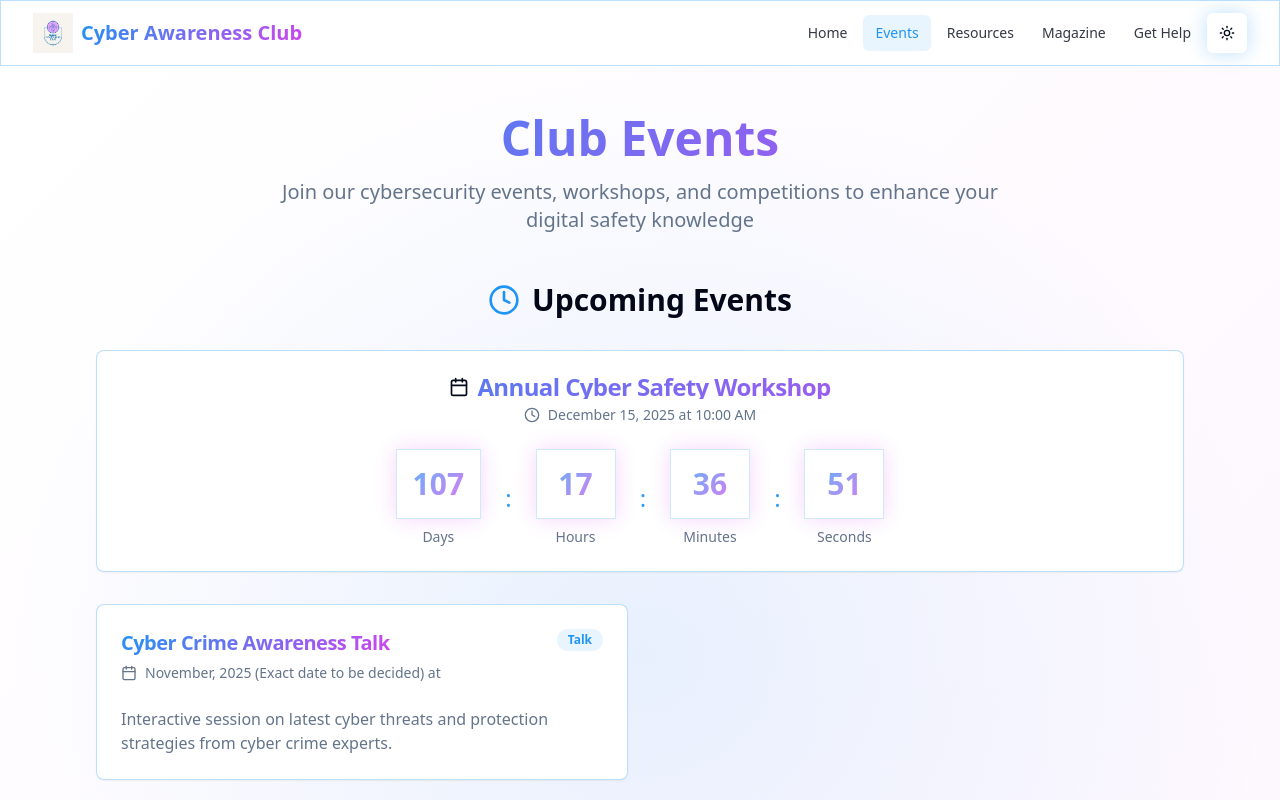
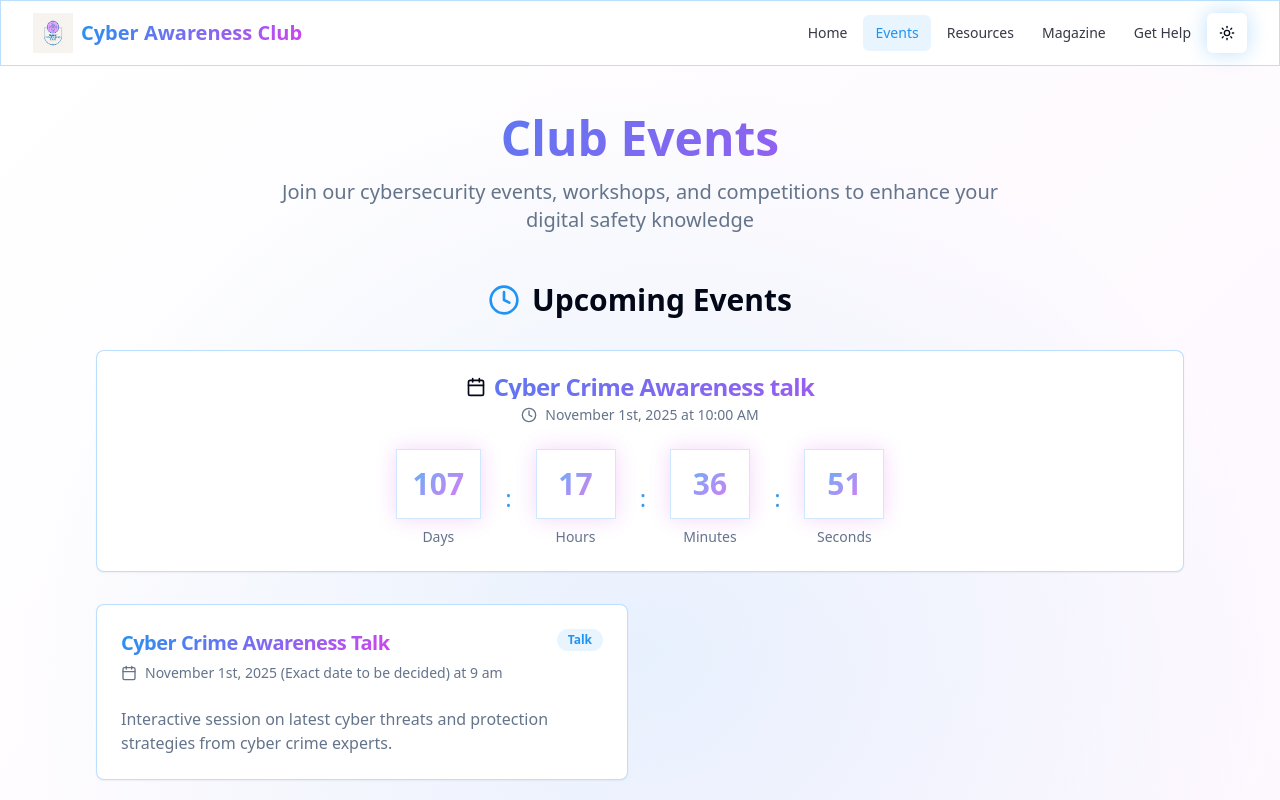
Before and after one commit to KanishkaSingh27/dps-noida-cyber-shield, a React (Vite) app: page /events in a window 1280 px wide. Shown: the top 800 px of the page. Built offline with nearby package versions, Linux system fonts and the light colour scheme.

Commit message:
Update Events.tsx

```diff
--- a/src/pages/Events.tsx
+++ b/src/pages/Events.tsx
@@ -23,7 +23,8 @@ export default function Events() {
     {
       id: 1,
       title: "Cyber Crime Awareness Talk",
-      date: "November, 2025  (Exact date to be decided)",
+      date: "November 1st, 2025  (Exact date to be decided)",
+      time:"9 am",
       description: "Interactive session on latest cyber threats and protection strategies from cyber crime experts.",
       type: "Talk"
     }
@@ -51,8 +52,8 @@ export default function Events() {
           <div className="mb-8">
             <CountdownTimer
               targetDate={upcomingEvent}
-              eventName="Annual Cyber Safety Workshop"
-              description="December 15, 2025 at 10:00 AM"
+              eventName="Cyber Crime Awareness talk"
+              description="November 1st, 2025 at 10:00 AM"
             />
           </div>
 
```
